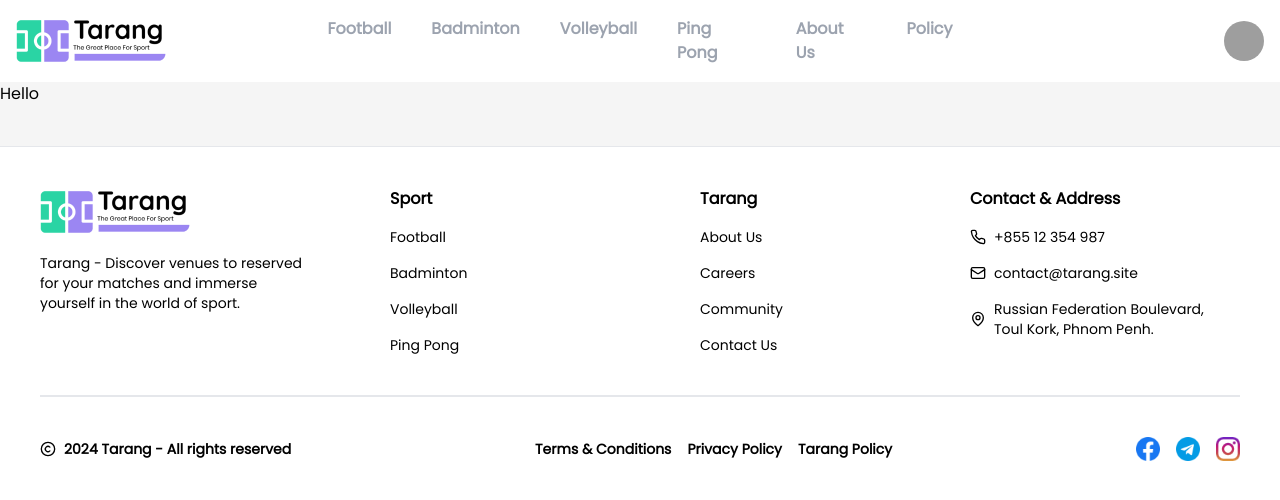
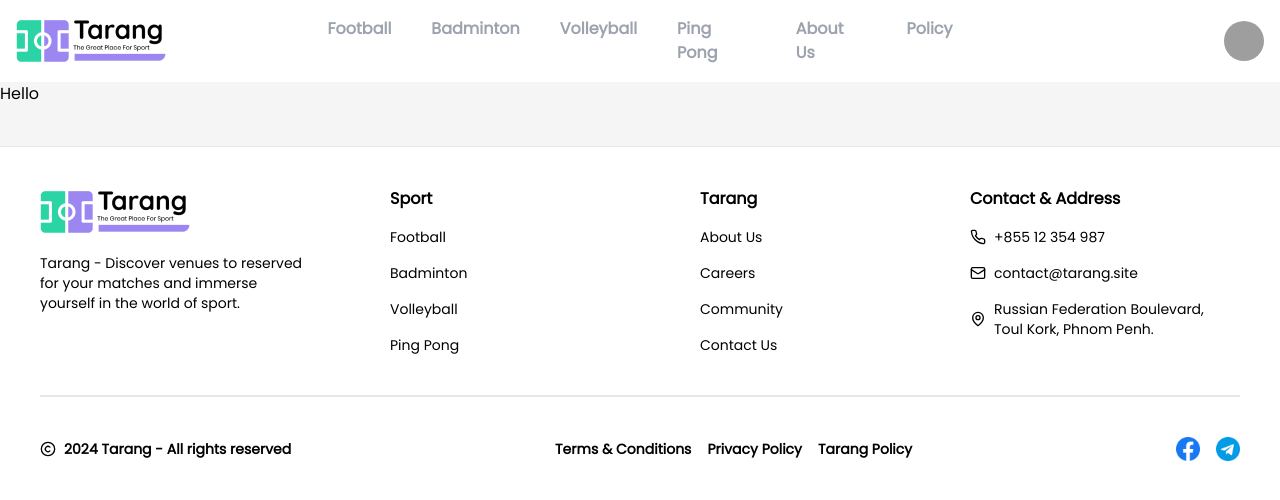
Before and after one commit to SodaraSou/Tarang-Breeze-Next, a Next.js app: page /venue in a window 1280 px wide. Shown: the top 500 px of the page. Built offline with nearby package versions, Linux system fonts and the light colour scheme; no server answers; grey boxes are pictures that could not be loaded.

Commit message:
remove instagram png

```diff
--- a/src/components/Footer.jsx
+++ b/src/components/Footer.jsx
@@ -113,14 +113,6 @@ function Footer() {
                   height={24}
                 />
               </li>
-              <li>
-                <Image
-                  src="/Instagram.png"
-                  alt="facebook"
-                  width={24}
-                  height={24}
-                />
-              </li>
             </ul>
           </div>
         </div>
```
